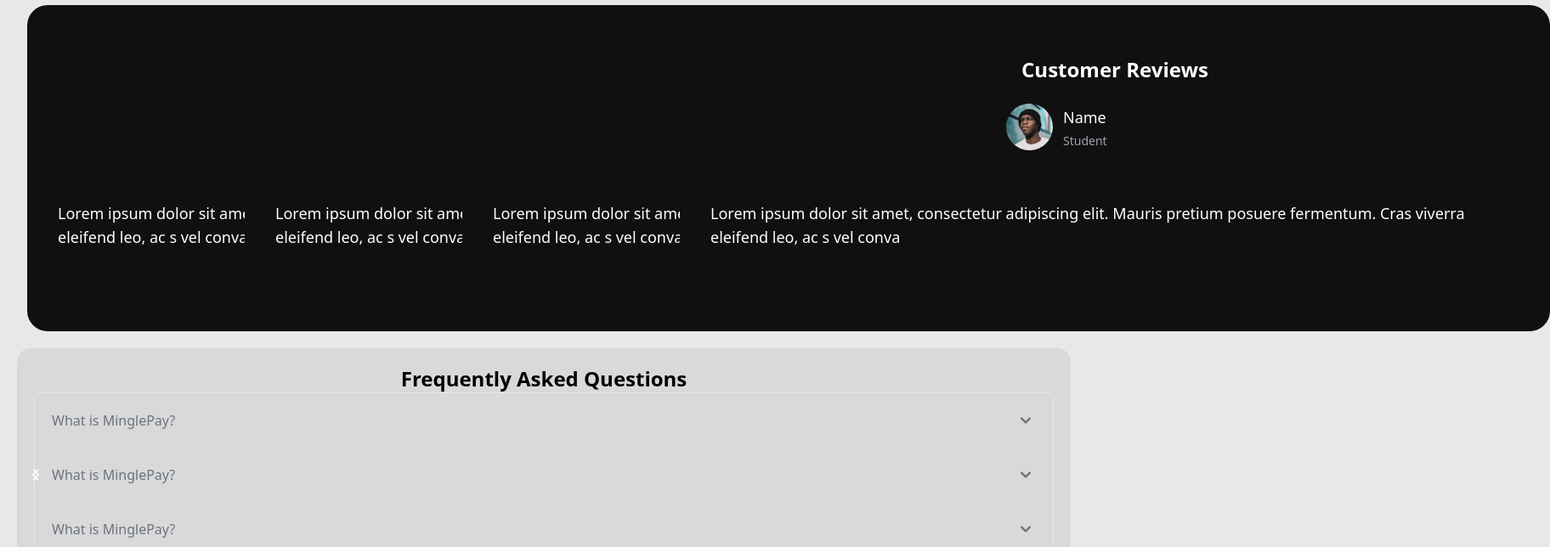
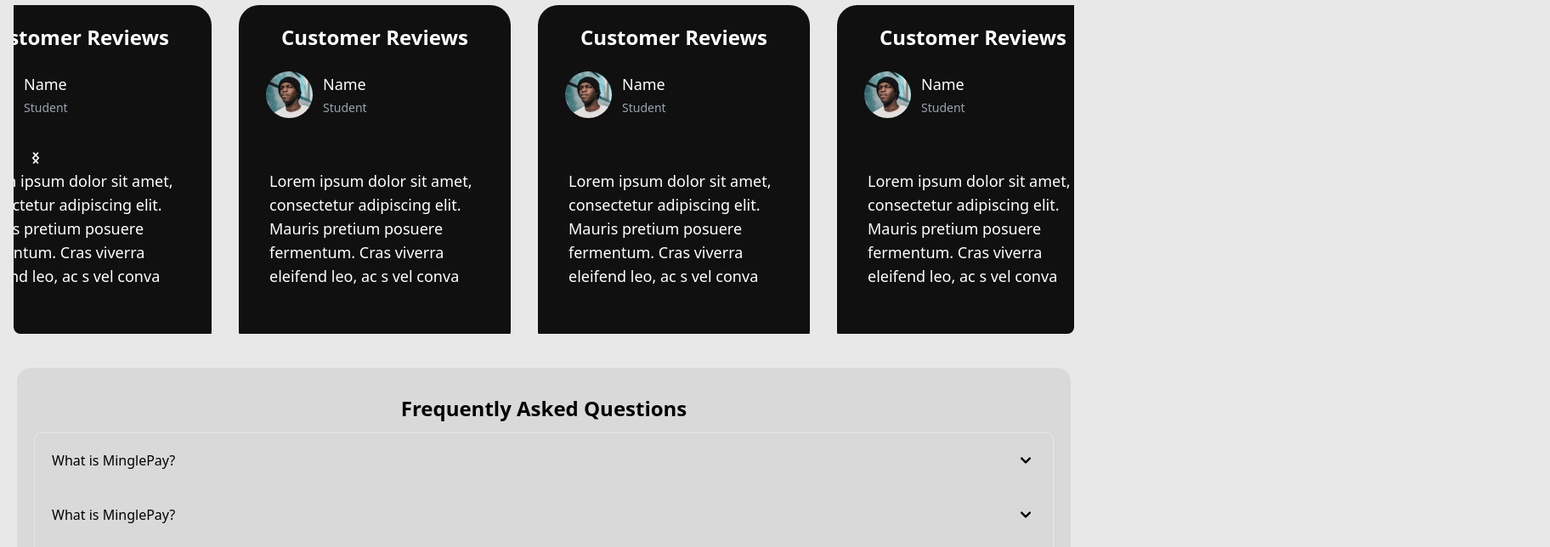
Before and after one commit to Thrisha1/Xenova, a Next.js app: page / in a window 1280 px wide. Shown: the part 1600-2244 px from the top of the page at 85% size, 1824 px wide, since content can reach past the window. Built offline with nearby package versions, Linux system fonts and the light colour scheme.

Commit message:
home page review cards styled

```diff
--- a/src/components/HomePage/LandingFaq.jsx
+++ b/src/components/HomePage/LandingFaq.jsx
@@ -5,50 +5,50 @@ import {Accordion} from "flowbite-react";
 
 const LandingFaq = () => {
   return (
-    <div className="bg-[#D9D9D9] mt-10 mx-5 rounded-2xl p-5">
+    <div className="bg-[#D9D9D9] mt-10 mx-5 rounded-2xl px-5 py-8">
 
-      <div className="flex justify-center text-black text-2xl font-semibold">
+      <div className="flex justify-center text-black text-2xl font-semibold mb-3">
         Frequently Asked Questions
       </div>
       <Accordion collapseAll={true}>
         <Accordion.Panel className="rounded-b-2xl">
-          <Accordion.Title>
+          <Accordion.Title style={{color:"black"}}>
             What is MinglePay?
           </Accordion.Title>
           <Accordion.Content>
-            <p className="mb-2 text-gray-500 dark:text-gray-400">
+            <p className="mb-2 ">
               Lorem ipsum dolor sit amet, consectetur adipiscing elit. Mauris pretium posuere fermentum. Cras viverra
             </p>
           </Accordion.Content>
         </Accordion.Panel>
         <Accordion.Panel className="rounded-b-2xl">
-          <Accordion.Title>
+          <Accordion.Title style={{color:"black"}}>
             What is MinglePay?
           </Accordion.Title>
           <Accordion.Content>
-            <p className="mb-2 text-gray-500 dark:text-gray-400">
+            <p className="mb-2 ">
               Lorem ipsum dolor sit amet, consectetur adipiscing elit. Mauris pretium posuere fermentum. Cras viverra
             </p>
           </Accordion.Content>
         </Accordion.Panel>
 
         <Accordion.Panel className="rounded-b-2xl">
-          <Accordion.Title>
+          <Accordion.Title style={{color:"black"}}>
             What is MinglePay?
           </Accordion.Title>
           <Accordion.Content>
-            <p className="mb-2 text-gray-500 dark:text-gray-400">
+            <p className="mb-2 ">
               Lorem ipsum dolor sit amet, consectetur adipiscing elit. Mauris pretium posuere fermentum. Cras viverra
             </p>
           </Accordion.Content>
         </Accordion.Panel>
 
         <Accordion.Panel className="rounded-b-2xl">
-          <Accordion.Title>
+          <Accordion.Title style={{color:"black"}}>
             What is MinglePay?
           </Accordion.Title>
           <Accordion.Content>
-            <p className="mb-2 text-gray-500 dark:text-gray-400">
+            <p className="mb-2 ">
               Lorem ipsum dolor sit amet, consectetur adipiscing elit. Mauris pretium posuere fermentum. Cras viverra
             </p>
           </Accordion.Content>
--- /dev/null
+++ b/src/components/HomePage/Review.jsx
@@ -0,0 +1,33 @@
+import React from 'react'
+import man from "../../public/images/man.svg"
+import Image from "next/image";
+
+const Review = () => {
+    return (
+        <>
+            <div className="flex flex-col xxs:w-[20rem]  xxxs:w-[17rem] xxxs:py-3  gap-2 mx-4 mt-5 h-full pt-4 rounded-3xl justify-center items-center bg-[#101010] text-white">
+                <h3 className="text-white font-semibold text-2xl mb-4">Customer Reviews</h3>
+                <div className="grid grid-cols-4 gap-3 items-center xxs:justify-start xxxs:justify-center">
+                    <div className="col-span-1">
+                        <Image src={man} alt="man" />
+                    </div>
+                    <div className="col-span-3 ">
+                        <div className="flex flex-col gap-1">
+                            <div className="text-lg font-medium">Name</div>
+                            <div className="text-gray-400 text-sm">Student</div>
+                        </div>
+                    </div>
+                </div>
+                <div className="my-8 text-center">
+                    <p className="text-lg text-left mx-4 p-5 overflow-y-hidden">
+                        Lorem ipsum dolor sit amet, consectetur adipiscing elit. Mauris pretium posuere fermentum. Cras viverra
+                        eleifend leo, ac s vel
+                        conva
+                    </p>
+                </div>
+            </div>
+        </>
+    )
+}
+
+export default Review
--- a/src/components/HomePage/ReviewCarousel.jsx
+++ b/src/components/HomePage/ReviewCarousel.jsx
@@ -3,97 +3,17 @@ import React from 'react'
 import man from "@/public/images/man.svg"
 import Image from "next/image";
 import { Carousel } from "flowbite-react";
+import Review from './Review';
 
 const ReviewCarousel = () => {
   return (
-    <div className="h-96 mx-4 max-w-screen-lg">
-      <Carousel slideInterval={5000}>
-        <div className="flex flex-col gap-2 mx-4 mt-5 h-full pt-4 rounded-3xl justify-center items-center bg-[#101010] text-white">
-          <h3 className="text-white font-semibold text-2xl mb-4">Customer Reviews</h3>
-          <div className="grid grid-cols-4 gap-3 items-center">
-            <div className="col-span-1">
-              <Image src={man} alt="man" />
-            </div>
-            <div className="col-span-3 ">
-              <div className="flex flex-col gap-1">
-                <div className="text-lg font-medium">Name</div>
-                <div className="text-gray-400 text-sm">Student</div>
-              </div>
-            </div>
-          </div>
-          <div className="my-8 text-center">
-            <p className="text-lg text-left mx-4 p-5 overflow-y-hidden">
-              Lorem ipsum dolor sit amet, consectetur adipiscing elit. Mauris pretium posuere fermentum. Cras viverra
-              eleifend leo, ac s vel
-              conva
-            </p>
-          </div>
-        </div>
-                <div className="flex flex-col gap-2 mx-4 mt-5 h-full pt-4 rounded-3xl justify-center items-center bg-[#101010] text-white">
-          <h3 className="text-white font-semibold text-2xl mb-4">Customer Reviews</h3>
-          <div className="grid grid-cols-4 gap-3 items-center">
-            <div className="col-span-1">
-              <Image src={man} alt="man" />
-            </div>
-            <div className="col-span-3 ">
-              <div className="flex flex-col gap-1">
-                <div className="text-lg font-medium">Name</div>
-                <div className="text-gray-400 text-sm">Student</div>
-              </div>
-            </div>
-          </div>
-          <div className="my-8 text-center">
-            <p className="text-lg text-left mx-4 p-5 overflow-y-hidden">
-              Lorem ipsum dolor sit amet, consectetur adipiscing elit. Mauris pretium posuere fermentum. Cras viverra
-              eleifend leo, ac s vel
-              conva
-            </p>
-          </div>
-        </div>
+    <div className=" mx-4">
+      <Carousel className='w-full flex gap-16 overflow-x-scroll'  slideInterval={5000}>
 
-                <div className="flex flex-col gap-2 mx-4 mt-5 h-full pt-4 rounded-3xl justify-center items-center bg-[#101010] text-white">
-          <h3 className="text-white font-semibold text-2xl mb-4">Customer Reviews</h3>
-          <div className="grid grid-cols-4 gap-3 items-center">
-            <div className="col-span-1">
-              <Image src={man} alt="man" />
-            </div>
-            <div className="col-span-3 ">
-              <div className="flex flex-col gap-1">
-                <div className="text-lg font-medium">Name</div>
-                <div className="text-gray-400 text-sm">Student</div>
-              </div>
-            </div>
-          </div>
-          <div className="my-8 text-center">
-            <p className="text-lg text-left mx-4 p-5 overflow-y-hidden">
-              Lorem ipsum dolor sit amet, consectetur adipiscing elit. Mauris pretium posuere fermentum. Cras viverra
-              eleifend leo, ac s vel
-              conva
-            </p>
-          </div>
-        </div>
-
-                <div className="flex flex-col gap-2 mx-4 mt-5 h-full pt-4 rounded-3xl justify-center items-center bg-[#101010] text-white">
-          <h3 className="text-white font-semibold text-2xl mb-4">Customer Reviews</h3>
-          <div className="grid grid-cols-4 gap-3 items-center">
-            <div className="col-span-1">
-              <Image src={man} alt="man" />
-            </div>
-            <div className="col-span-3 ">
-              <div className="flex flex-col gap-1">
-                <div className="text-lg font-medium">Name</div>
-                <div className="text-gray-400 text-sm">Student</div>
-              </div>
-            </div>
-          </div>
-          <div className="my-8 text-center">
-            <p className="text-lg text-left mx-4 p-5 overflow-y-hidden">
-              Lorem ipsum dolor sit amet, consectetur adipiscing elit. Mauris pretium posuere fermentum. Cras viverra
-              eleifend leo, ac s vel
-              conva
-            </p>
-          </div>
-        </div>
+        <Review/>
+        <Review/>
+        <Review/>
+        <Review/>
 
       </Carousel>
     </div>
--- a/tailwind.config.js
+++ b/tailwind.config.js
@@ -13,6 +13,24 @@ module.exports = {
           'conic-gradient(from 180deg at 50% 50%, var(--tw-gradient-stops))',
       },
     },
+    screens: {
+
+      'xxxs': '320px',
+
+      'xxs': '375px',
+
+      'xs': '480px',
+
+      'sm': '640px',
+
+      'md': '768px',
+
+      'lg': '1024px',
+
+      'xl': '1280px',
+
+      '2xl': '1536px',
+    },
   },
   plugins: [],
 }
```
Also changed, not shown: 1 other file (tests, documents, lock files or other folders).
